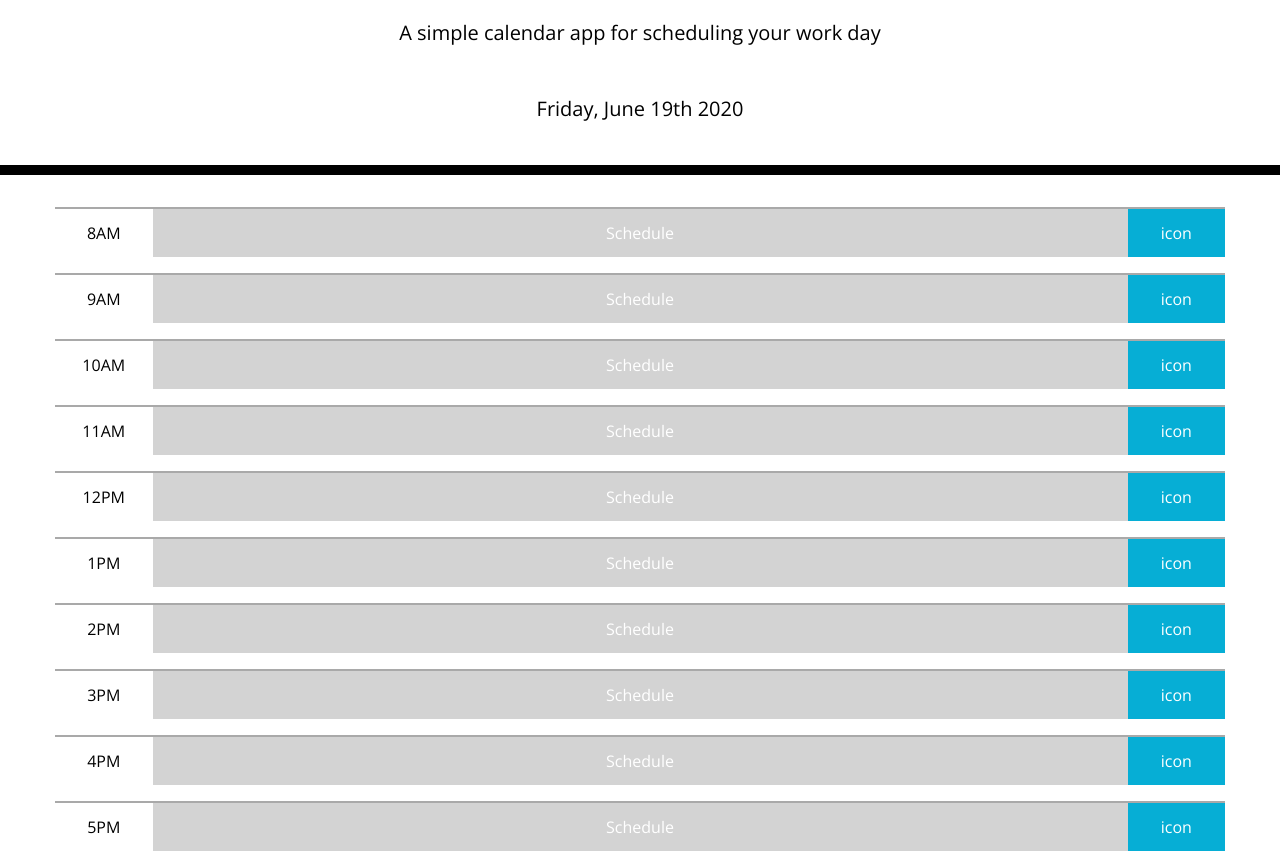
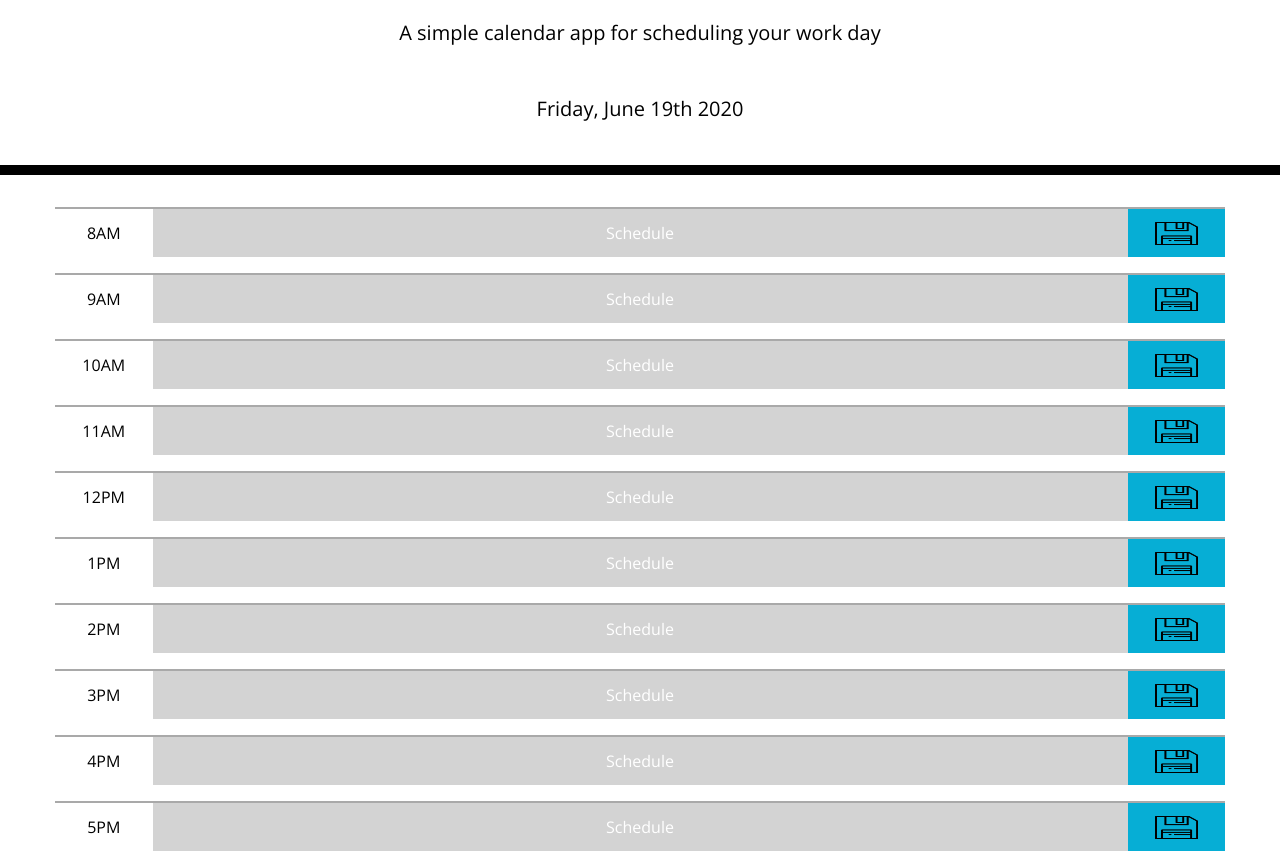
Before and after one commit to jesusnboone/work-scheduler, a plain HTML site: page index.html in a window 1280 px wide. Shown: the part 63-930 px from the top of the page. Drawn offline with nearby package versions, Linux system fonts and the light colour scheme.

Commit message:
changed icon, added hover feature

```diff
--- a/index.html
+++ b/index.html
@@ -39,7 +39,7 @@
           <p id="eight-am" class="time-block">Schedule</p>
         </div>
         <div class="col-1">
-          <p class="saveBtn">icon</p>
+          <button class="saveBtn"><img class="icon" src="images/floppy-disk.png"></button>
         </div>
       </div>
 
@@ -51,7 +51,7 @@
           <p id="nine-am" class="time-block">Schedule</p>
         </div>
         <div class="col-1">
-          <p class="saveBtn">icon</p>
+          <button class="saveBtn"><img class="icon" src="images/floppy-disk.png"></button>
         </div>
       </div>
 
@@ -63,7 +63,7 @@
           <p id="ten-am" class="time-block">Schedule</p>
         </div>
         <div class="col-1">
-          <p class="saveBtn">icon</p>
+          <button class="saveBtn"><img class="icon" src="images/floppy-disk.png"></button>
         </div>
       </div>
 
@@ -75,7 +75,7 @@
           <p id="eleven-am" class="time-block">Schedule</p>
         </div>
         <div class="col-1">
-          <p class="saveBtn">icon</p>
+          <button class="saveBtn"><img class="icon" src="images/floppy-disk.png"></button>
         </div>
       </div>
 
@@ -87,7 +87,7 @@
           <p id="twelve-pm" class="time-block">Schedule</p>
         </div>
         <div class="col-1">
-          <p class="saveBtn">icon</p>
+          <button class="saveBtn"><img class="icon" src="images/floppy-disk.png"></button>
         </div>
       </div>
 
@@ -99,7 +99,7 @@
           <p id="one-pm" class="time-block">Schedule</p>
         </div>
         <div class="col-1">
-          <p class="saveBtn">icon</p>
+          <button class="saveBtn"><img class="icon" src="images/floppy-disk.png"></button>
         </div>
       </div>
 
@@ -111,7 +111,7 @@
           <p id="two-pm" class="time-block">Schedule</p>
         </div>
         <div class="col-1">
-          <p class="saveBtn">icon</p>
+          <button class="saveBtn"><img class="icon" src="images/floppy-disk.png"></button>
         </div>
       </div>
 
@@ -123,7 +123,7 @@
           <p id="three-pm" class="time-block">Schedule</p>
         </div>
         <div class="col-1">
-          <p class="saveBtn">icon</p>
+          <button class="saveBtn"><img class="icon" src="images/floppy-disk.png"></button>
         </div>
       </div>
 
@@ -135,7 +135,7 @@
           <p id="four-pm" class="time-block">Schedule</p>
         </div>
         <div class="col-1">
-          <p class="saveBtn">icon</p>
+          <button class="saveBtn"><img class="icon" src="images/floppy-disk.png"></button>
         </div>
       </div>
 
@@ -147,7 +147,7 @@
           <p id="five-pm" class="time-block">Schedule</p>
         </div>
         <div class="col-1">
-          <p class="saveBtn">icon</p>
+          <button class="saveBtn"><img class="icon" src="images/floppy-disk.png"></button>
         </div>
       </div>
 
--- a/style.css
+++ b/style.css
@@ -62,11 +62,19 @@ textarea{
   background-color: #06AED5;
   background-size: cover;
   color: white;
+  font-size: 50px;
+  display: block;
+  width: 100%;
+  height: 75%;
+  border:none;
+  align-items: center;
+  outline: none;
 }
 
-.saveBtn i:hover {
+.saveBtn:hover{
   font-size: 20px;
   transition: all .3s ease-in-out;
+  opacity: 50%;
 }
 
 .col-10 {
@@ -78,3 +86,12 @@ textarea{
   padding: 0px;
   margin: 0px;
 }
+
+.icon {
+  display: block;
+  size: 50px;
+  width: 50%;
+  height: 50%;
+  margin-left: auto;
+  margin-right: auto;
+}
```
Also changed, not shown: images/floppy-disk.png (added).
